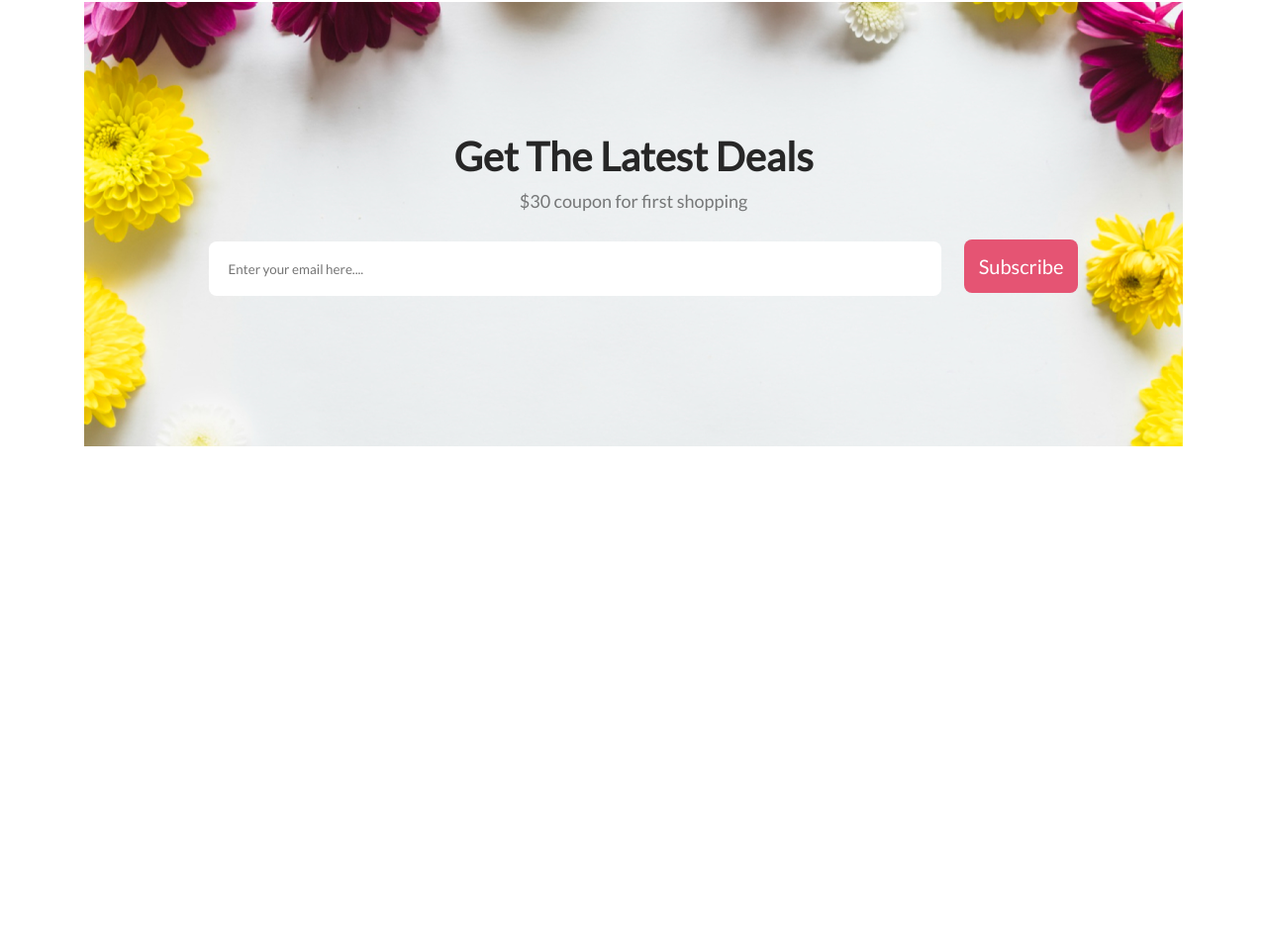
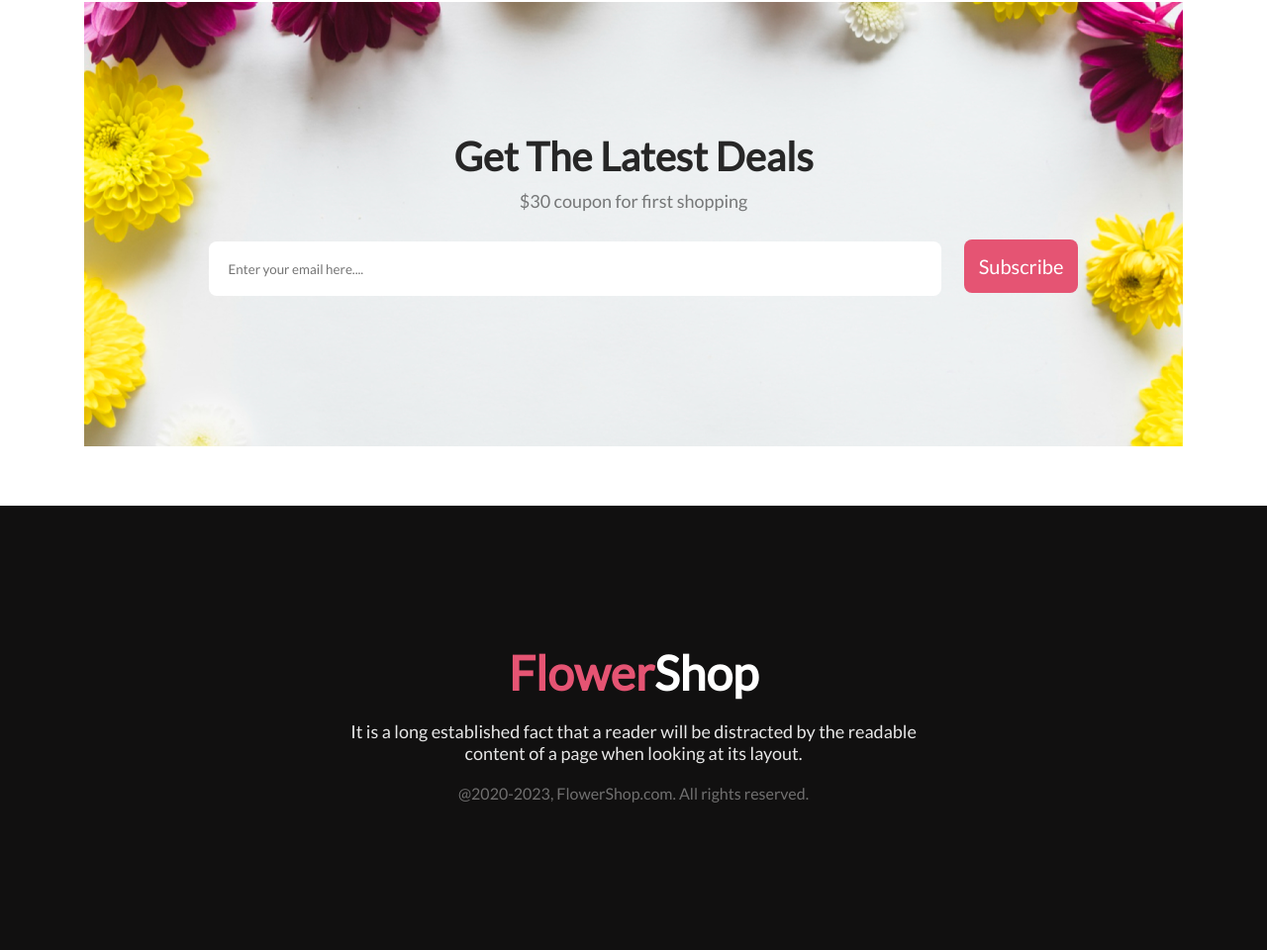
Before and after one commit to ahshanhabibatik/Online-Flower-shop, a plain HTML site: page index.html in a window 1280 px wide. Shown: the part 3754-4714 px from the top of the page at 99% size. Before the commit the page ends 4265 px from the top, so only its background shows below. Drawn offline with Linux system fonts and the light colour scheme.

Commit message:
added footer section

```diff
--- a/index.html
+++ b/index.html
@@ -178,3 +178,21 @@
 
 
     </main>
+    <!-- footer section -->
+    <footer class="footer-container">
+        <div class="footer-item">
+            <h1 class="footer-title"><span class="title-color">Flower</span>Shop</h1>
+            <p class="footer-discription">It is a long established fact that a reader will be distracted by the readable
+                <br> content of a page when looking at its layout.
+            </p>
+            <p class="copy">@2020-2023, FlowerShop.com. All rights reserved. </p>
+
+        </div>
+
+
+
+
+    </footer>
+</body>
+
+</html>
--- a/style/style.css
+++ b/style/style.css
@@ -342,3 +342,43 @@
     align-items: center;
 
 }
+
+/* footer section css code start */
+
+.footer-container {
+    width: auto;
+    height: 449px;
+    background: #111010;
+}
+
+.footer-item {
+    color: #FFFFFF;
+    text-align: center;
+    padding-top: 130px;
+
+}
+
+.footer-title {
+    font-size: 48px;
+    font-weight: 800;
+    padding: 10px;
+
+}
+
+.title-color {
+    color: #E55473;
+}
+
+.footer-discription {
+    color: rgba(255, 255, 255, 0.90);
+    font-size: 18px;
+    padding: 10px;
+
+
+}
+
+.copy {
+    color: rgba(255, 255, 255, 0.40);
+    font-size: 16px;
+    padding: 10px;
+}
```
